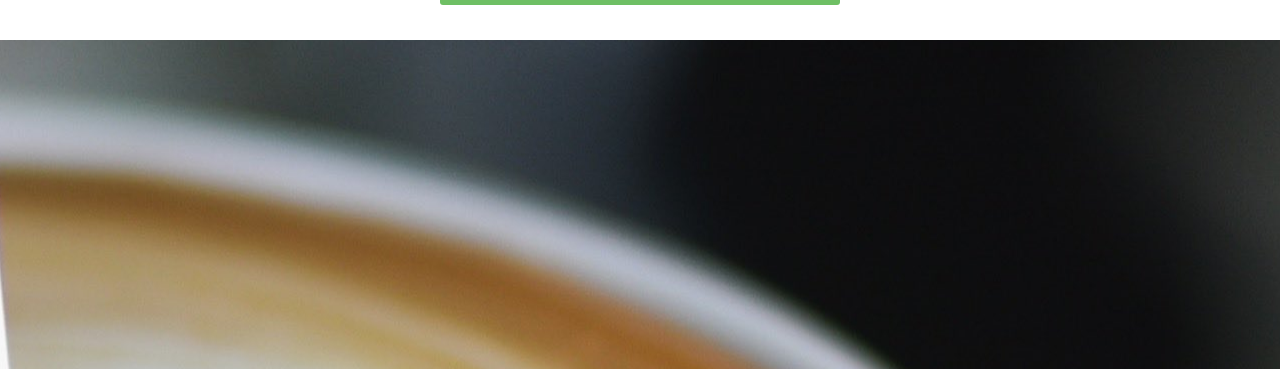
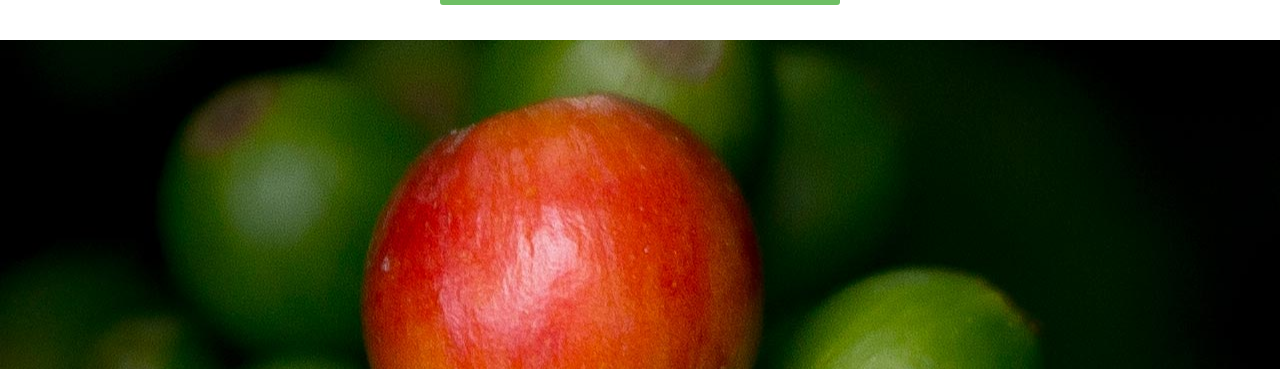
Before and after one commit to beanstock/beanstock-production, a plain HTML site: page index.html in a window 1280 px wide. Shown: the part 6090-6459 px from the top of the page. Drawn offline with nearby package versions, Linux system fonts and the light colour scheme.

Commit message:
New bottom image

```diff
--- a/css/jnzn-styles.css
+++ b/css/jnzn-styles.css
@@ -241,6 +241,10 @@ margin-left:12px;
   border-color: rgba(110, 191, 100, 0.5);
 }
 
+#tickets {
+      background-image: url(../img/BOTTOM_IMAGE.jpg);
+}
+
 div a .navbar-default .navbar-nav {
   background-color: #6ebf64;
 }
```
Also changed, not shown: img/BOTTOM_IMAGE.jpg (renamed from img/BOTTOM IMAGE.jpg), 1 other file.
